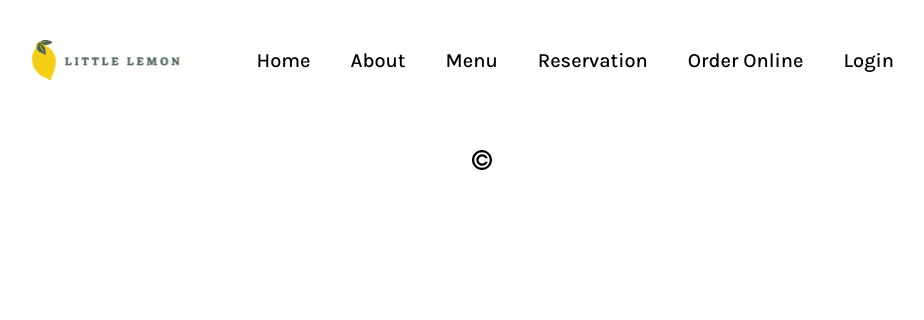
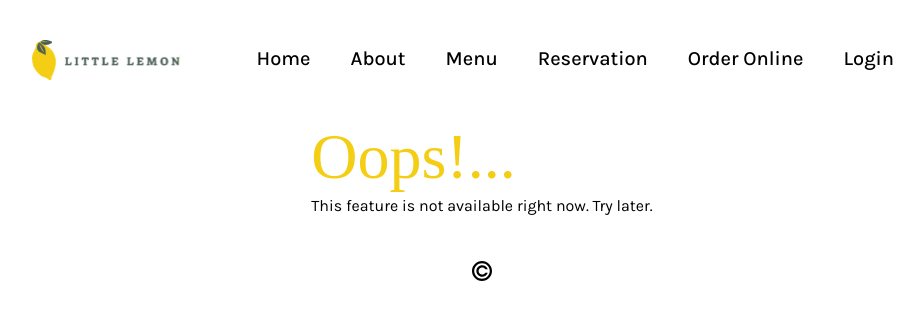
Before and after one commit to juccaicedoac03/little-lemon, a React (Create React App) app: page /menu in a window 1280 px wide. Shown: the top 320 px of the page, without its empty margins (158-1082 px from the left). Built offline with nearby package versions, Linux system fonts and the light colour scheme; a web font is replaced by a local one.

Commit message:
add other sections

```diff
--- a/src/App.css
+++ b/src/App.css
@@ -111,6 +111,29 @@ p {
   margin-right: 0;
 }
 
+.nav ul li a {
+  transition: all 0.3s ease-out;
+  position: relative;
+  display: inline-block;
+  overflow: hidden;
+}
+
+.nav ul li a:before {
+  content: "";
+  position: absolute;
+  bottom: 0;
+  left: 50%;
+  transform: translateX(-50%);
+  background-color: currentColor;
+  width: 0;
+  height: 2px;
+  transition: width 0.3s ease-out;
+}
+
+.nav ul li a:hover:before {
+  width: 100%;
+}
+
 .main {
   grid-area: main;
   height: fit-content;
@@ -209,3 +232,16 @@ p {
   width: 20px;
   height: 20px;
 }
+
+#granMessageContainer {
+  display: flex;
+  justify-content: center;
+  align-items: center;
+  align-content: center;
+  height: 100%;
+  width: 100%;
+}
+
+#messageContainer {
+  width: fit-content;
+}
--- a/src/App.js
+++ b/src/App.js
@@ -6,6 +6,10 @@ import './styles/BookingMobile.css';
 import Header from './components/Header';
 import Nav from './components/Nav';
 import Main from './components/Main';
+import About from './components/About';
+import Menu from './components/Menu';
+import Order from './components/Order';
+import Login from './components/Login';
 import BookingPage from './components/BookingPage';
 import ConfirmedBooking from './components/ConfirmedBooking';
 import Footer from './components/Footer';
@@ -39,8 +43,12 @@ function App() {
       <Nav className="nav"/>
       <Routes>
         <Route path='/' element={<Main className="main" handleClick={redirectBooking}/>}/>
+        <Route path='/about' element={<About className="main"/>}/>
+        <Route path='/menu' element={<Menu className="main"/>}/>
         <Route path='/reservation' element={<BookingPage className="main" submitForm={submitForm}/>}/>
         <Route path='/confirmation' element={<ConfirmedBooking handleClick={redirectHome} redirectReservation={redirectReservation}/>}/>
+        <Route path='/order' element={<Order className="main"/>}/>
+        <Route path='/login' element={<Login className="main"/>}/>
       </Routes>
       <Footer className="footer"/>
     </div>
--- /dev/null
+++ b/src/components/About.js
@@ -0,0 +1,14 @@
+const About = (props) => {
+    return (
+        <div className={props.className}>
+            <div id='granMessageContainer'>
+                <div id='messageContainer'>
+                    <h1>Oops!...</h1>
+                    <p>This feature is not available right now. Try later.</p>
+                </div>
+            </div>
+        </div>
+    );
+}
+
+export default About;
--- a/src/components/BookingForm.js
+++ b/src/components/BookingForm.js
@@ -151,6 +151,7 @@ const BookingForm = (props) => {
         }
         ;
     };
+    console.log(email)
     return (
         <form onSubmit={handleSubmit} className={props.className}>
             <div id="formTittle">
--- /dev/null
+++ b/src/components/Login.js
@@ -0,0 +1,14 @@
+const Login = (props) => {
+    return (
+        <div className={props.className}>
+            <div id='granMessageContainer'>
+                <div id='messageContainer'>
+                    <h1>Oops!...</h1>
+                    <p>This feature is not available right now. Try later.</p>
+                </div>
+            </div>
+        </div>
+    );
+}
+
+export default Login;
--- /dev/null
+++ b/src/components/Menu.js
@@ -0,0 +1,14 @@
+const Menu = (props) => {
+    return (
+        <div className={props.className}>
+            <div id='granMessageContainer'>
+                <div id='messageContainer'>
+                    <h1>Oops!...</h1>
+                    <p>This feature is not available right now. Try later.</p>
+                </div>
+            </div>
+        </div>
+    );
+}
+
+export default Menu;
--- /dev/null
+++ b/src/components/Order.js
@@ -0,0 +1,14 @@
+const Order = (props) => {
+    return (
+        <div className={props.className}>
+            <div id='granMessageContainer'>
+                <div id='messageContainer'>
+                    <h1>Oops!...</h1>
+                    <p>This feature is not available right now. Try later.</p>
+                </div>
+            </div>
+        </div>
+    );
+}
+
+export default Order;
```
